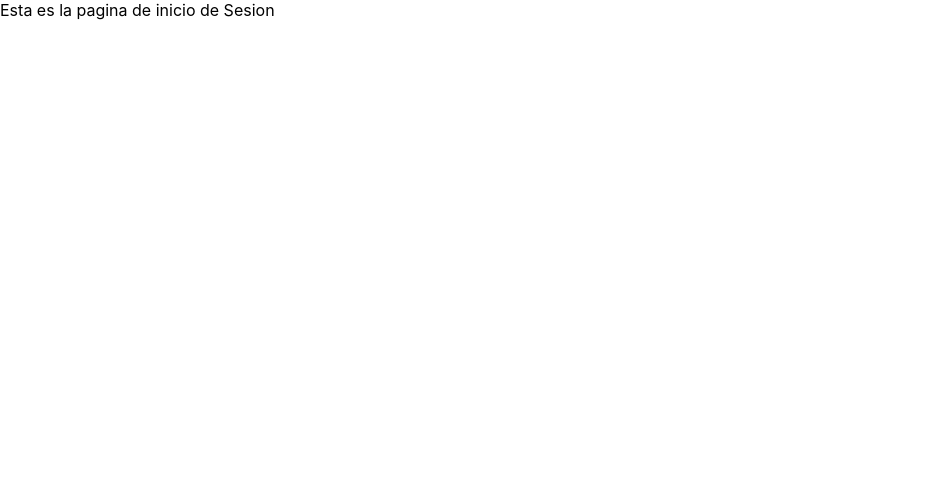
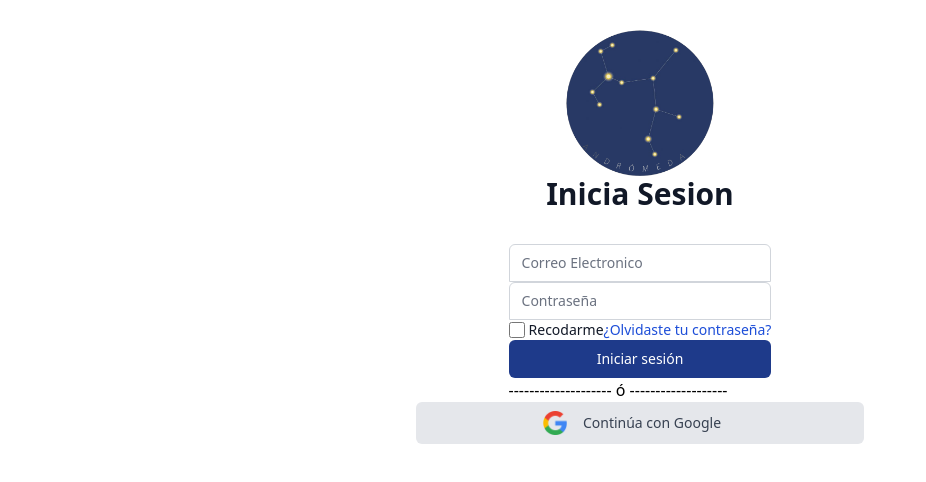
Before and after one commit to SebG15/proyecto, a React (Create React App) app: page /login in a window 1280 px wide. Shown: the top 482 px of the page, without its empty margins (0-926 px from the left). Built offline with nearby package versions, Linux system fonts and the light colour scheme.

Commit message:
proyecto con pagina de login

```diff
--- a/src/components/Sidebar.jsx
+++ b/src/components/Sidebar.jsx
@@ -1,10 +1,9 @@
 import React from 'react'
+import 'Styles/StylesTailw.css'
 
 const Sidebar = () => {
     return (
-        <div>
-            este es el sidebar
-        </div>
+        <nav className="w-72 bg-red-400">sidebar </nav>
     )
 }
 
--- a/src/layouts/PrivateLayout.jsx
+++ b/src/layouts/PrivateLayout.jsx
@@ -3,9 +3,10 @@ import Sidebar from 'components/Sidebar'
 
 const PrivateLayout = ({children}) => {
     return (
-        <div>
+        <div className="flex w-screen h-screen">
            <Sidebar/>
-           {children}
+           <main className="flex w-full bg-blue-300 overflow-y-scroll"> {children}</main>
+
 
 
         </div>
--- a/src/pages/Admin/InicioSesion.jsx
+++ b/src/pages/Admin/InicioSesion.jsx
@@ -1,9 +1,80 @@
 import React from 'react'
-
+import { Link } from 'react-router-dom'
+import Google from 'Media/google_logo.png';
+import Logo from 'Media/logo.png'
 const InicioSesion = () => {
     return (
+        <div className= 'flex w-full flex-col items-center  py-4'>
+            <header>
+                <div className='max-w-md w-full'>
+                <img className='mx-auto h-40 w-auto' src={Logo} alt='Logo' />
+      </div>
+            </header>
+            <h2 className='m3 text-center text-3xl font-extrabold text-gray-900'>
+                Inicia Sesion</h2>
+            <form className='mt-8 max-md'>
+                <div>
+                    <input
+                    className='appearance-none rounded-none relative block w-full px-3 py-2 border border-gray-300 placeholder-gray-500 text-gray-900 rounded-t-md focus:outline-none focus:ring-blue-700 focus:border-blue-700 focus:z-10 sm:text-sm'
+                     type="email" placeholder="Correo Electronico" required/>
+                    <input
+                    type="password"
+                    name="password"
+                    autoComplete="currunt-password"
+                    placeholder='Contraseña'
+                    className='appearance-none rounded-none relative block w-full px-3 py-2 border border-gray-300 placeholder-gray-500 text-gray-900 rounded-t-md focus:outline-none focus:ring-blue-700 focus:border-blue-700 focus:z-10 sm:text-sm'
+                      required/>
+                </div>
+                <div className='flex justify-between'>
+                    <div className='flex items-center'>
+
+                        <input
+                            id='remember-me'
+                            name='remember-me'
+                            type='checkbox'
+                            className='h-4 w-4 text-indigo-600 focus:ring-indigo-500 border-gray-300 rounded'
+                        />
+                         <label htmlFor='remember-me' className='ml-1 block text-sm text-gray-900'>
+                            Recodarme
+                        </label>
+
+                    </div>
+                    <div className='text-sm'>
+              <a href='/' className='font-medium text-blue-700 hover:text-blue-400'>
+                ¿Olvidaste tu contraseña?
+              </a>
+            </div>
+                </div>
+
+                <div>
+                <button
+              type='submit'
+              className='group relative w-full flex justify-center py-2 px-4 border border-transparent text-sm font-medium rounded-md text-white bg-blue-900 hover:bg-blue-500 focus:outline-none focus:ring-2 focus:ring-offset-2 focus:ring-indigo-500'
+            >
+              <span className='absolute left-0 inset-y-0 flex items-center pl-3'>
+
+              </span>
+              <Link to='/admin'>Iniciar sesión</Link>
+            </button>
+                </div>
+                <div>
+                    -------------------- ó -------------------
+                </div>
+
+            </form>
+            <div className='max-w-md w-full'>
         <div>
-            Esta es la pagina de inicio de Sesion
+          <button
+            type='submit'
+            className='group relative w-full flex justify-center py-2 px-4 border border-transparent text-sm font-medium rounded-md text-gray-700 bg-gray-200 hover:bg-gray-300 focus:outline-none focus:ring-2 focus:ring-offset-2 focus:ring-gray-500'
+          >
+            <div className='flex items-center justify-start'>
+              <img src={Google} alt='Logo Google' className='h-6 w-6' />
+              <span className='mx-4'>Continúa con Google</span>
+            </div>
+          </button>
+        </div>
+      </div>
         </div>
     )
 }
```
Also changed, not shown: src/Media/google_logo.png (added).
